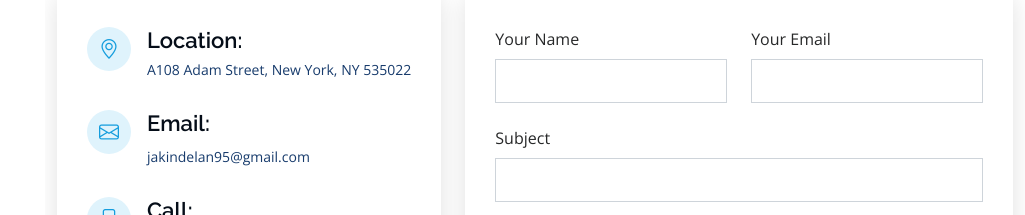
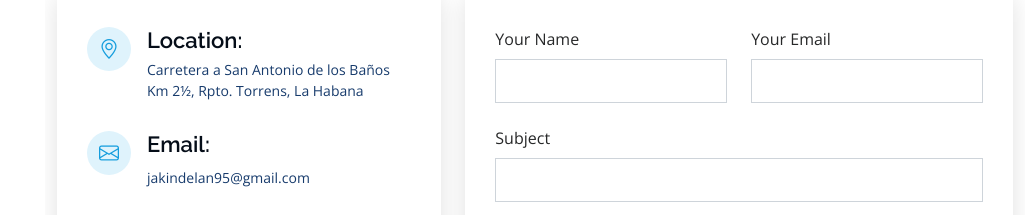
Before and after one commit to jakindelan95/Portafolio, a plain HTML site: page index.html in a window 1280 px wide. Shown: the part 6366-6581 px from the top of the page, without its empty margins (255-1280 px from the left). Drawn offline with nearby package versions, Linux system fonts and the light colour scheme.

Commit message:
Update index.html

```diff
--- a/index.html
+++ b/index.html
@@ -564,7 +564,7 @@
               <div class="address">
                 <i class="bi bi-geo-alt"></i>
                 <h4>Location:</h4>
-                <p>A108 Adam Street, New York, NY 535022</p>
+                <p>Carretera a San Antonio de los Baños Km 2½, Rpto. Torrens, La Habana</p>
               </div>
 
               <div class="email">
```
